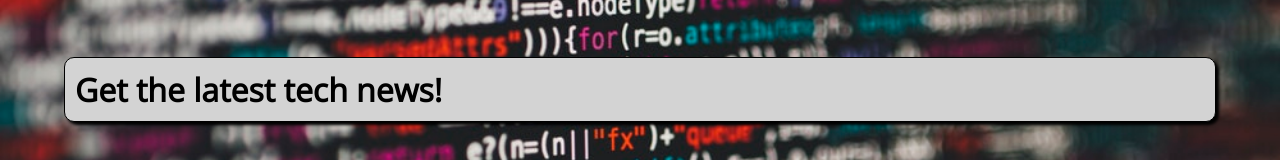
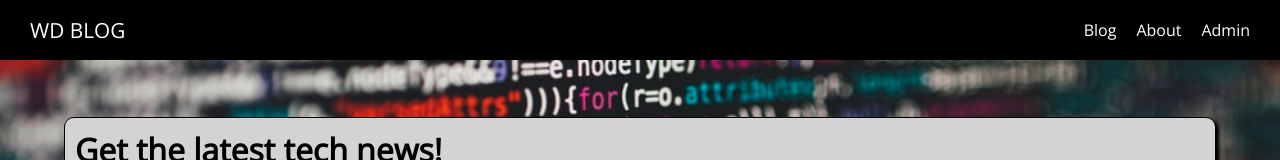
Before and after one commit to newbornfrontender/udemy-nuxt-home-work, a Nuxt app: page / in a window 1280 px wide. Shown: the top 160 px of the page. Built offline with nearby package versions, Linux system fonts and the light colour scheme.

Commit message:
Перенес блок со стилями, добавил компоненты с боковым меню

```diff
--- a/layouts/default.vue
+++ b/layouts/default.vue
@@ -1,15 +1,3 @@
-<template>
-  <div>
-    <nuxt />
-  </div>
-</template>
-
-<script>
-export default {
-  name: 'layout-default',
-};
-</script>
-
 <style>
 html {
   font-family: Open Sans, sans-serif;
@@ -19,3 +7,34 @@ body {
   margin: 0;
 }
 </style>
+
+<template>
+  <div>
+    <TheHeader v-on:sidenavToggle="displaySidenav = !displaySidenav" />
+
+    <TheSidenav
+      v-bind:show="displaySidenav"
+      v-on:close="displaySidenav = false"
+    />
+
+    <nuxt />
+  </div>
+</template>
+
+<script>
+import TheHeader from '@/components/Navigation/TheHeader';
+import TheSidenav from '@/components/Navigation/TheSidenav';
+
+export default {
+  name: 'layout-default',
+
+  components: {
+    TheHeader,
+    TheSidenav,
+  },
+
+  data: () => ({
+    displaySidenav: false,
+  }),
+};
+</script>
```
